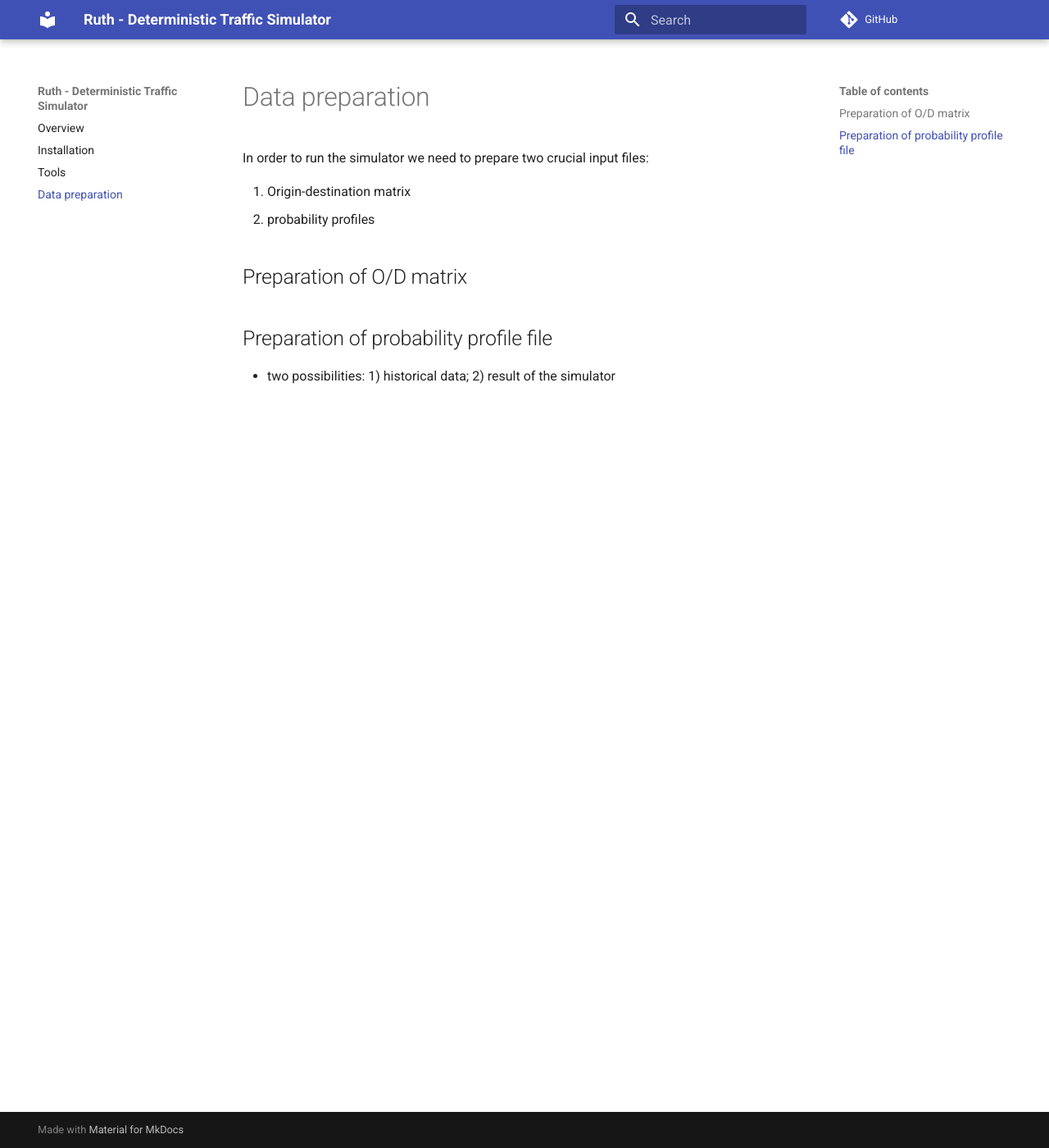
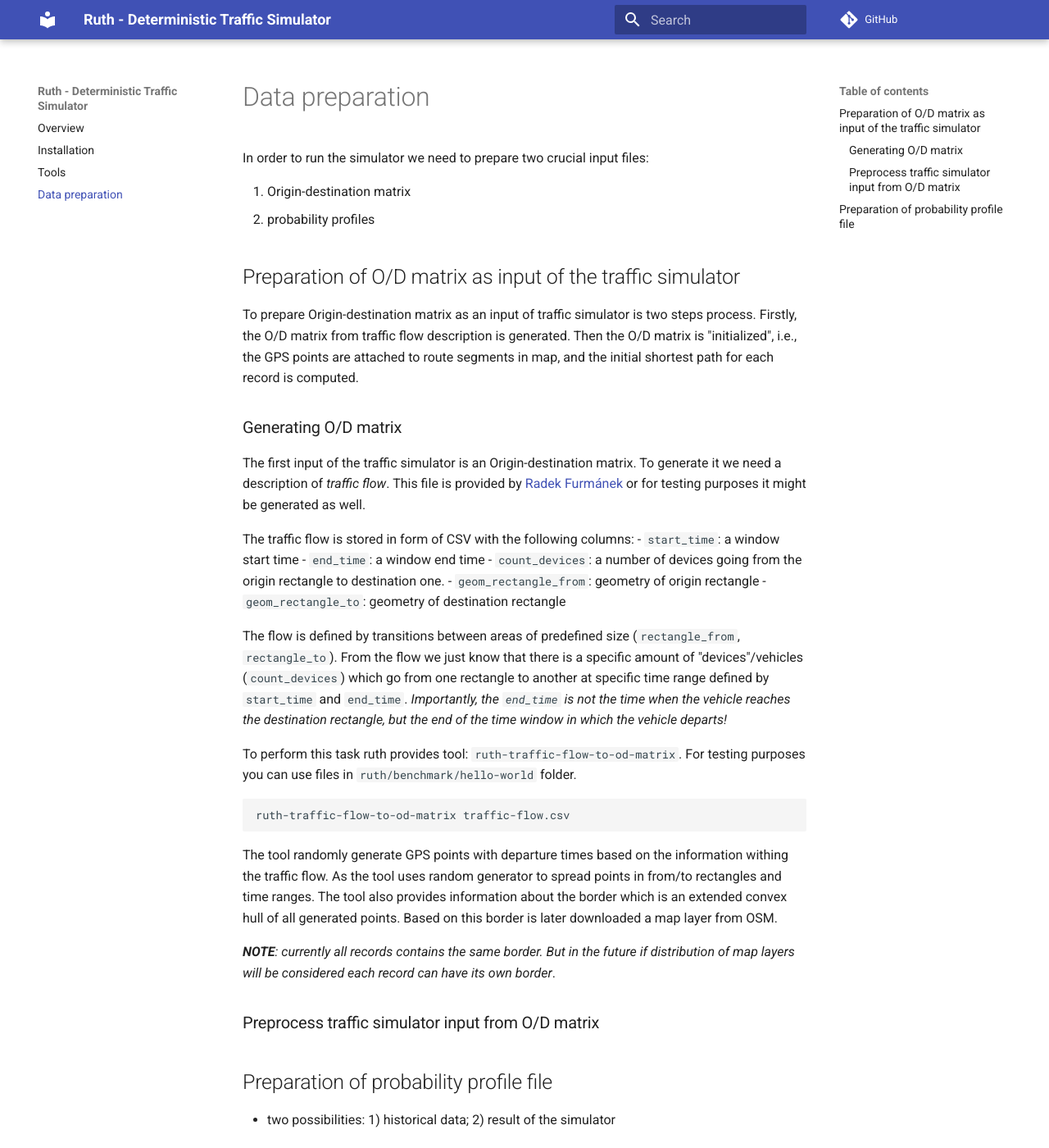
Before and after one commit to It4innovations/ruth, an MkDocs documentation site: the page built from docs/data_preparation.md, in a window 1280 px wide and 1400 px high. Shown: the whole window at 82% size. Built offline with MkDocs 1.6.1 and Material for MkDocs 9.7.7, drawn with Linux system fonts in a browser that asks for light colours; comment, search, counter and statistics services are not loaded.

Commit message:
document generation of O/D matrix from traffic flow description

````diff
--- a/docs/data_preparation.md
+++ b/docs/data_preparation.md
@@ -5,7 +5,34 @@ In order to run the simulator we need to prepare two crucial input files:
 1. Origin-destination matrix
 2. probability profiles
 
-## Preparation of O/D matrix
+## Preparation of O/D matrix as input of the traffic simulator
+
+To prepare Origin-destination matrix as an input of traffic simulator is two steps process. Firstly, the O/D matrix from traffic flow description is generated. Then the O/D matrix is "initialized", i.e., the GPS points are attached to route segments in map, and the initial shortest path for each record is computed.
+
+### Generating O/D matrix
+The first input of the traffic simulator is an Origin-destination matrix. To generate it we need a description of _traffic flow_. This file is provided by [Radek Furmánek](<mailto:radek.furmanek@vsb.cz>) or for testing purposes it might be generated as well.
+
+The traffic flow is stored in form of CSV with the following columns:
+  - `start_time`: a window start time
+  - `end_time`: a window end time
+  - `count_devices`: a number of devices going from the origin rectangle to destination one.
+  - `geom_rectangle_from`: geometry of origin rectangle
+  - `geom_rectangle_to`: geometry of destination rectangle
+
+The flow is defined by transitions between areas of predefined size (`rectangle_from`, `rectangle_to`). From the flow we just know that there is a specific amount of "devices"/vehicles (`count_devices`) which go from one rectangle to another at specific time range defined by `start_time` and `end_time`. _Importantly, the `end_time` is not the time  when the vehicle reaches the destination rectangle, but the end of the time window in which the vehicle departs!_
+
+To perform this task ruth provides tool: `ruth-traffic-flow-to-od-matrix`. For testing purposes you can use files in `ruth/benchmark/hello-world` folder.
+
+```shell
+ruth-traffic-flow-to-od-matrix traffic-flow.csv
+```
+
+The tool randomly generate GPS points with departure times based on the information withing the traffic flow. As the tool uses random generator to spread points in from/to rectangles and time ranges. The tool also provides information about the border which is an extended convex hull of all generated points. Based on this border is later downloaded a map layer from OSM.
+
+_**NOTE**: currently all records contains the same border. But in the future if distribution of map layers will be considered each record can have its own border_.
+
+### Preprocess traffic simulator input from O/D matrix
+
 
 ## Preparation of probability profile file
 
````
